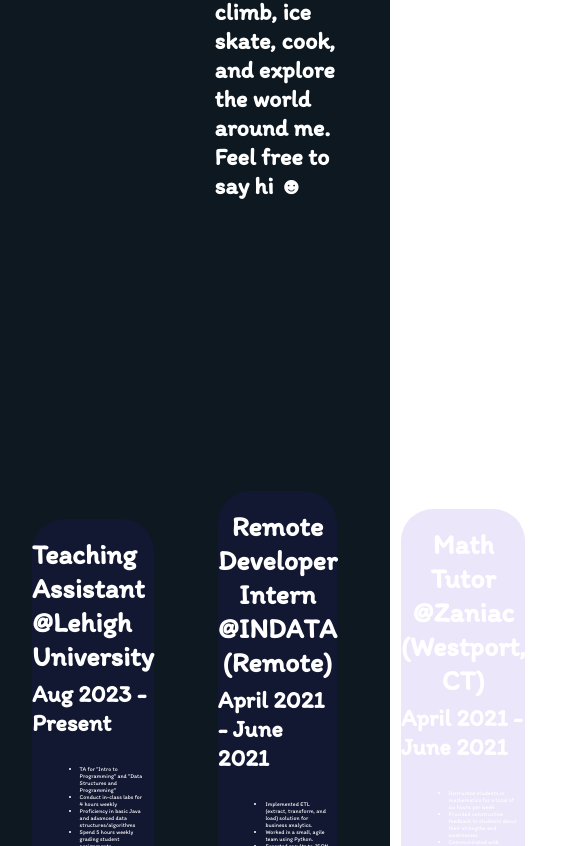
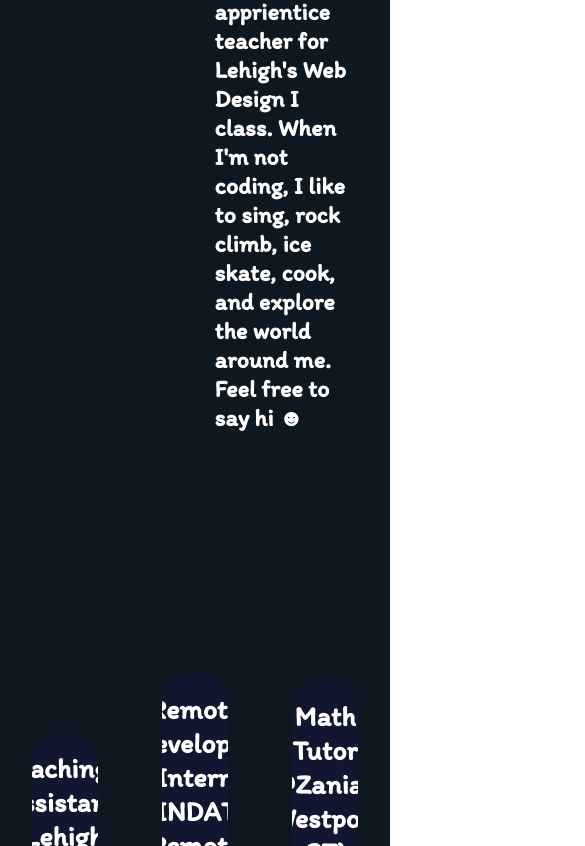
Before and after one commit to shirls326/PersonalWebsite, a React (Create React App) app in the folder my-personal-website/: page / in a window 390 px wide. Shown: the part 1760-2606 px from the top of the page, 585 px wide, since content can reach past the window. Built offline with nearby package versions, Linux system fonts and the light colour scheme.

Commit message:
fixing the home page image issue with resizing and updating about

```diff
--- a/my-personal-website/src/App.css
+++ b/my-personal-website/src/App.css
@@ -1,6 +1,6 @@
 .Container{
   min-height: 105vh;
-  width: 100vw;
+  width: auto;
 }
 
 .App{
--- a/my-personal-website/src/components/About.js
+++ b/my-personal-website/src/components/About.js
@@ -40,10 +40,11 @@
   return (
     <div className={`About Container`} id="About">
       <h2 ref ={containerRef} className={`AboutDes ${isVisible ? 'visible' : ''}`}>
-      Hello! I am a 3rd year Computer Science student at Lehigh University with a passion for
+      Hello! I am a 4th year Computer Science student at Lehigh University with a passion for
       web development. I am a TA for Lehigh's intro-level computer science classes and
-      enjoy teaching and mentoring students beginning their programming journeys. When
-      I'm not coding, I like to sing, rock climb, ice skate, cook, and explore the world
+      enjoy teaching and mentoring students beginning their programming journeys.
+      Starting in the fall 2024, I will be an apprientice teacher for Lehigh's Web Design I class.
+      When I'm not coding, I like to sing, rock climb, ice skate, cook, and explore the world
       around me. <br /> Feel free to say hi ☻
       </h2>
       <img src={shirleyimg2} alt="shirleyimg2" className="shirleyimg2" />
--- a/my-personal-website/src/components/Home.css
+++ b/my-personal-website/src/components/Home.css
@@ -23,7 +23,7 @@
 
   .star{
     padding-left: 5vw;
-    width: 90vh; /* Adjust this value as needed */
+    width: 50vw; /* Adjust this value as needed */
     height: auto;
 
   }
--- a/my-personal-website/src/components/Work.css
+++ b/my-personal-website/src/components/Work.css
@@ -17,7 +17,7 @@
     transform: translateY(20px); /* Optionally, you can add some initial translation */
     transition: opacity 0.5s, transform 0.5s; /* Optional: Add transitions for smoother animation */
     /* margin: 2em 0; */
-    /* overflow: hidden; */
+    overflow: hidden;
   }
 
   @media (max-width: 768px) {
@@ -25,6 +25,7 @@
     .Work-Container {
       width: 90vw; /* Adjust the width for smaller screens */
       height: auto; /* Allow the container to expand based on content */
+      overflow: scroll;
     }
 
   }
```
